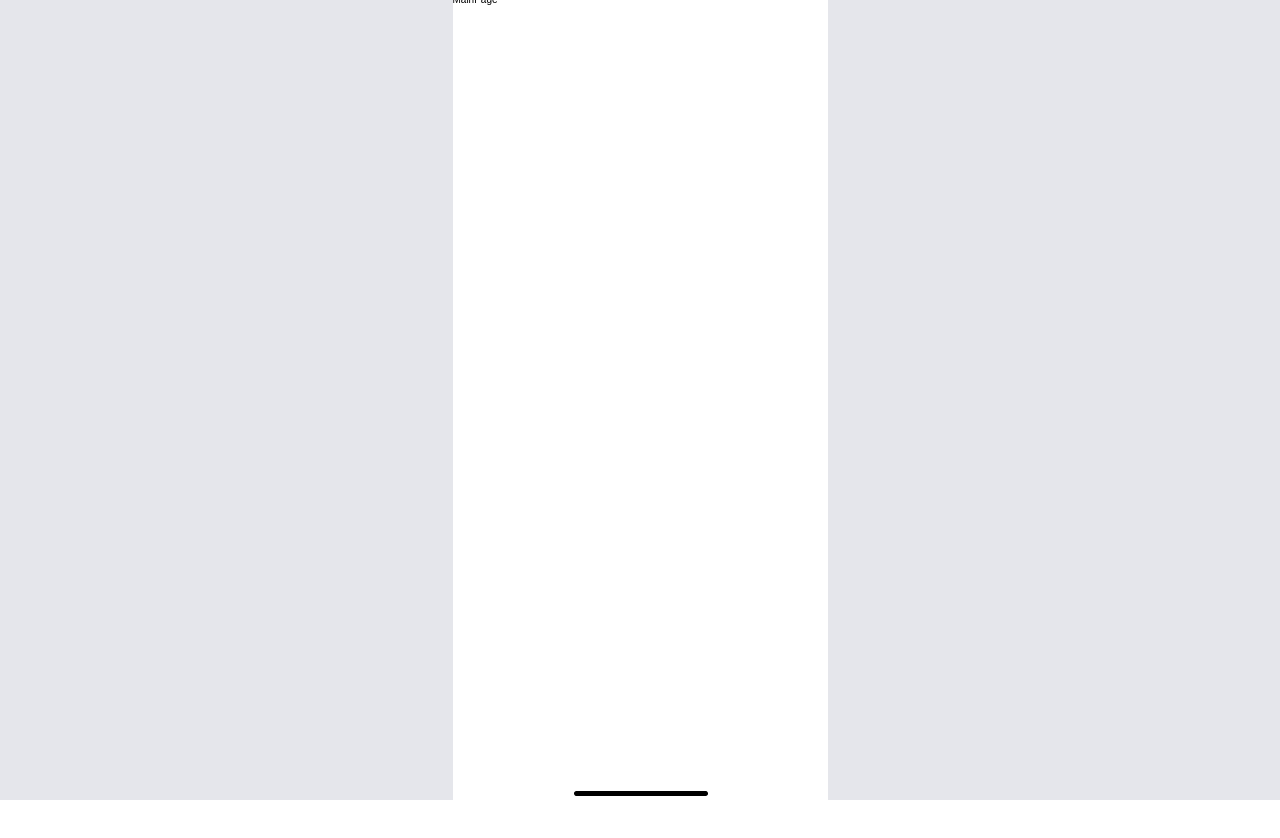
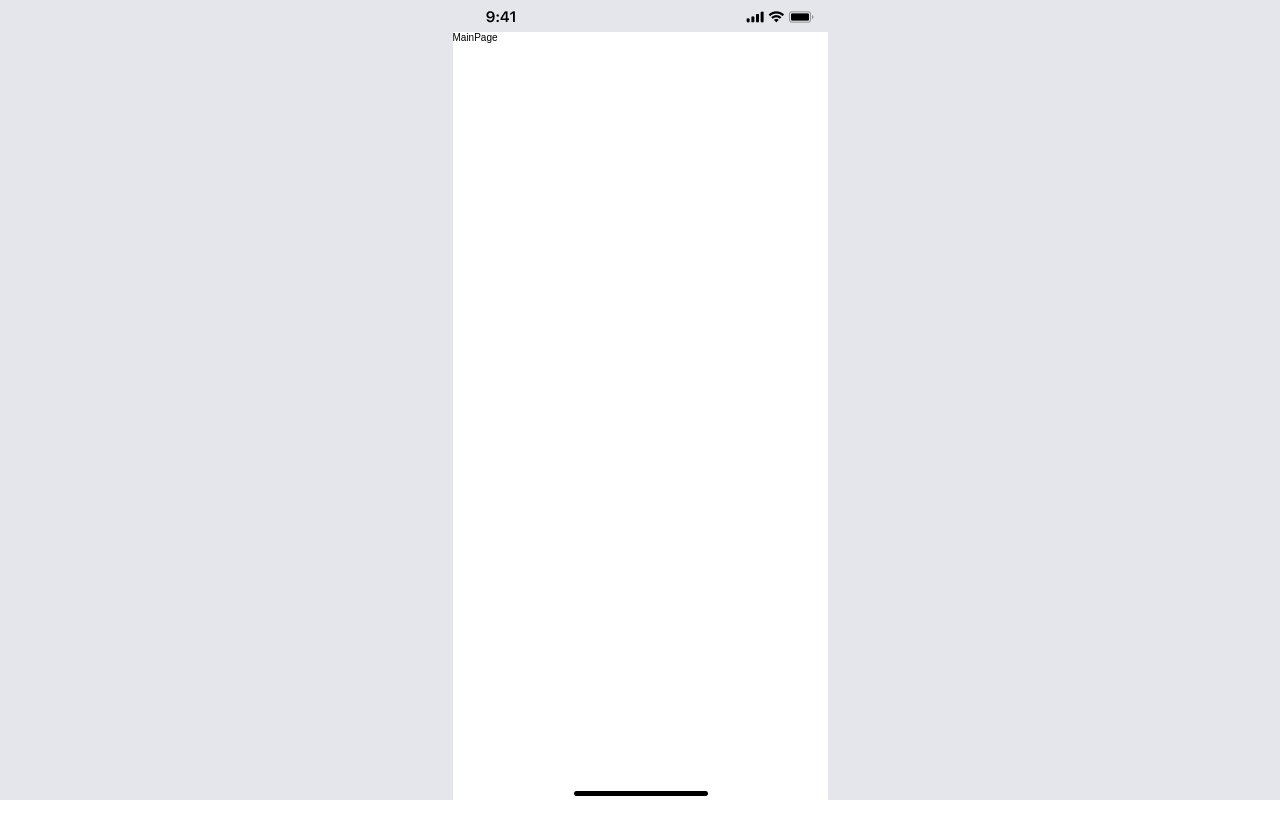
Before and after one commit to moong23/react_messenger, a React (Create React App) app: page / in a window 1280 px wide. Shown: the top 838 px of the page. Before the commit the page ends 806 px from the top, so only its background shows below. Built offline with nearby package versions, Linux system fonts and the light colour scheme; a web font is replaced by a local one.

Commit message:
feat: topbar floating section 구현

```diff
--- a/src/App.tsx
+++ b/src/App.tsx
@@ -2,11 +2,13 @@ import { BrowserRouter, Routes, Route } from "react-router-dom";
 
 import Mainpage from "./pages/Mainpage";
 import BottomBar from "./components/Bottombar";
+import Topbar from "./components/Topbar";
 
 function App() {
   return (
     <div className="App">
       <BrowserRouter>
+        <Topbar />
         <Routes>
           <Route
             path="/"
--- /dev/null
+++ b/src/components/Topbar/index.element.tsx
@@ -0,0 +1,12 @@
+import styled from "styled-components";
+
+export const TopbarContainer = styled.div`
+  display: flex;
+  width: 100%;
+  height: auto;
+`;
+
+export const TopbarFloatingWrapper = styled.div`
+  height: 3.8rem;
+  width: 100%;
+`;
--- /dev/null
+++ b/src/components/Topbar/index.tsx
@@ -0,0 +1,49 @@
+import { useLocation } from "react-router-dom";
+import { TopbarContainer, TopbarFloatingWrapper } from "./index.element";
+import statusBar from "@/assets/images/statusBar.png";
+import { useEffect, useState } from "react";
+
+/**
+ *
+ * @param type
+ * 1 : 채팅방
+ * 2 : 채팅방 목록
+ * 3 : setting
+ * @returns
+ */
+
+const Topbar = () => {
+  const [renderType, setRenderType] = useState(0);
+  const { pathname } = useLocation();
+  console.log(pathname);
+
+  useEffect(() => {
+    switch (pathname) {
+      case "/":
+        setRenderType(1);
+        break;
+      case "/chatlist":
+        setRenderType(2);
+        break;
+      case "/setting":
+        setRenderType(3);
+        break;
+      default:
+        setRenderType(0);
+        break;
+    }
+  }, [pathname]);
+
+  return (
+    <TopbarContainer>
+      <TopbarFloatingWrapper>
+        <img
+          src={statusBar}
+          alt="statusBar"
+        />
+      </TopbarFloatingWrapper>
+    </TopbarContainer>
+  );
+};
+
+export default Topbar;
```
